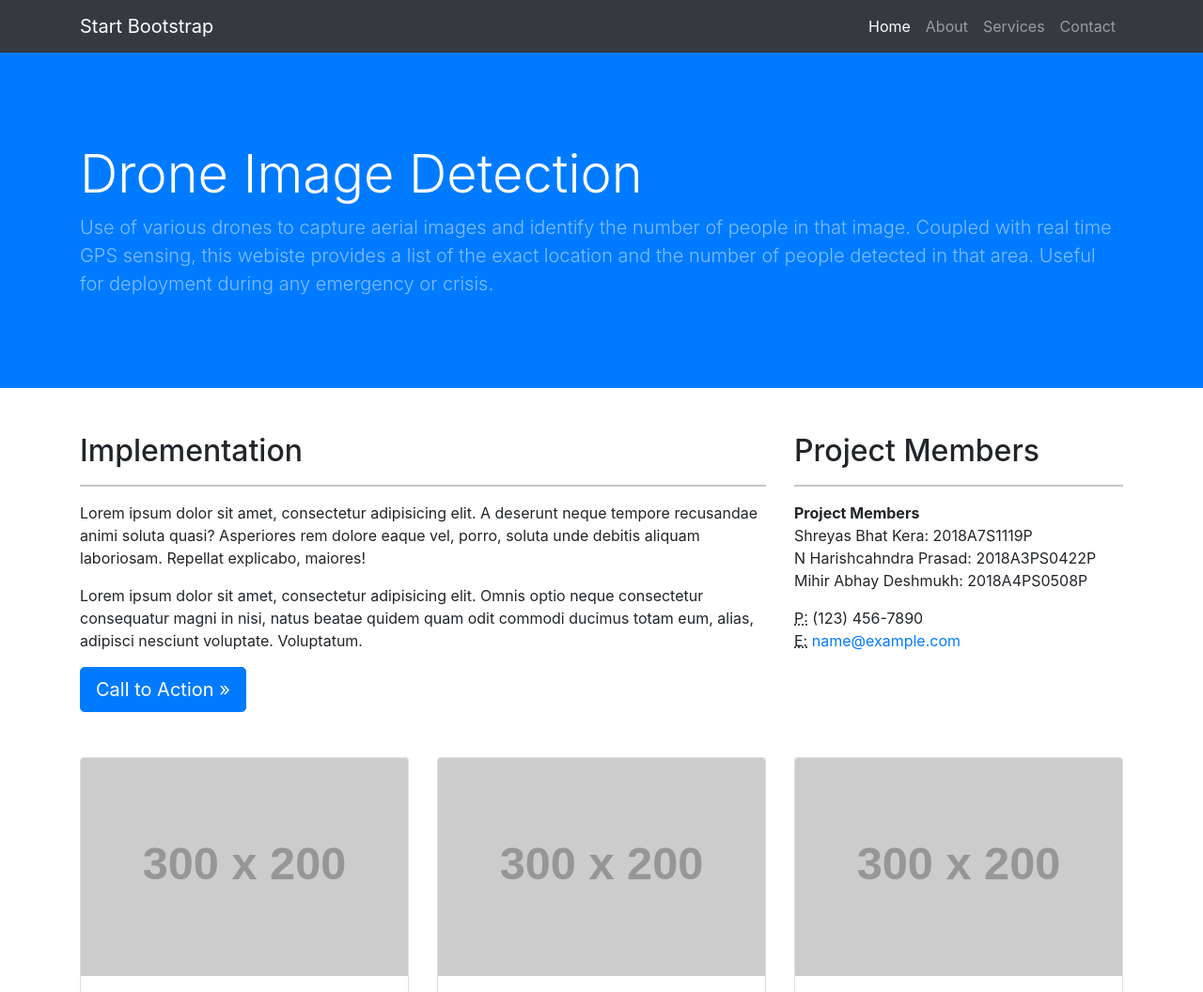
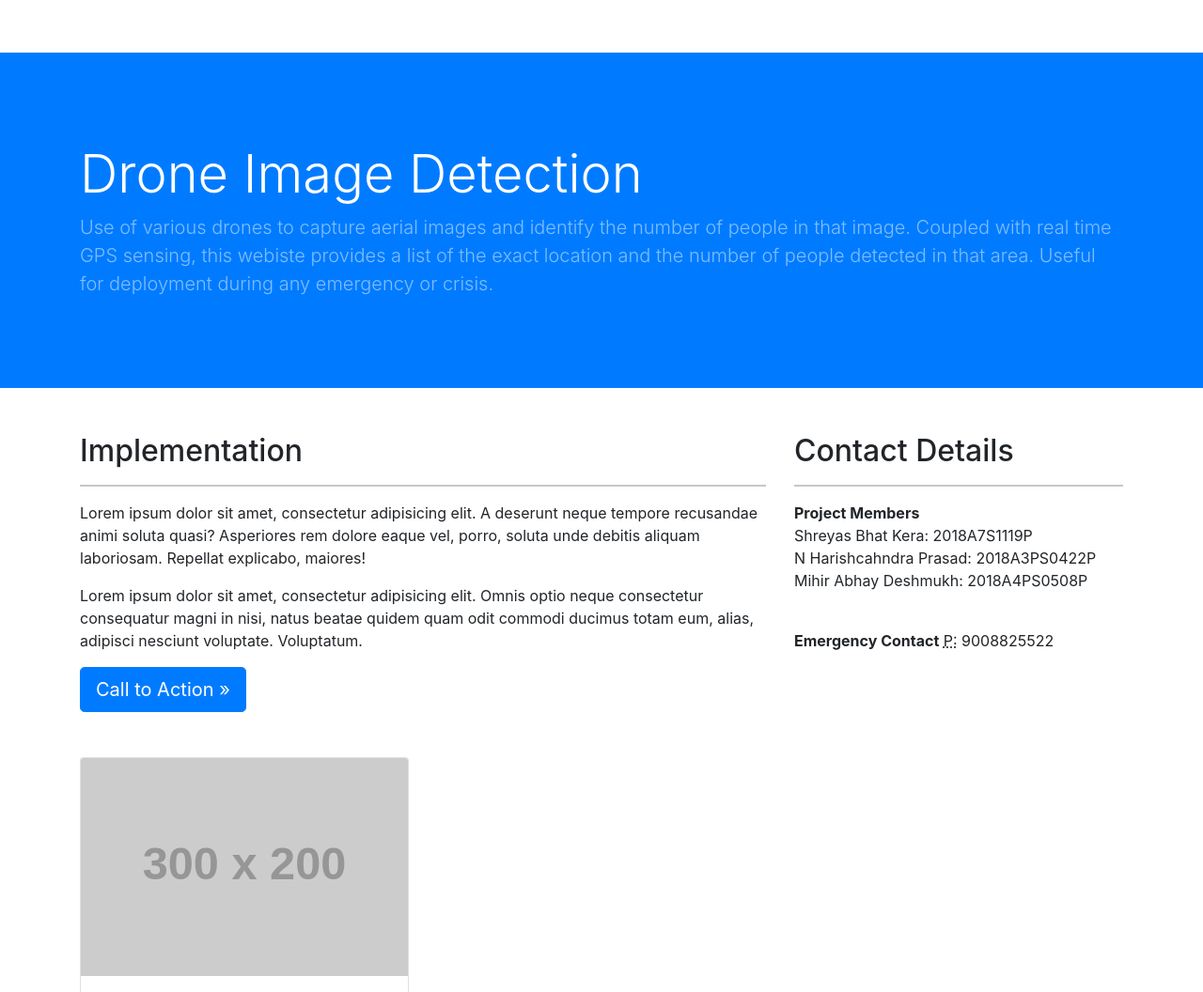
Before and after one commit to shreyas-bk/RPI-Drone-Image-Detection-IOT-Project, a Flask app: page / in a window 1280 px wide. Shown: the top 1056 px of the page at 94% size. Run offline with Flask 2, Linux system fonts and the light colour scheme; grey boxes labelled with a size stand in for pictures from a placeholder-image service; data that the repository does not hold is empty; parts of the project's set-up code (start-up, migrations or seed data) failed here and were passed over; some libraries are stand-ins or nearby versions.

Commit message:
Update index.html

```diff
--- a/flask-app/templates/index.html
+++ b/flask-app/templates/index.html
@@ -20,35 +20,7 @@
 
 <body>
 
-  <!-- Navigation -->
-  <nav class="navbar navbar-expand-lg navbar-dark bg-dark fixed-top">
-    <div class="container">
-      <a class="navbar-brand" href="#">Start Bootstrap</a>
-      <button class="navbar-toggler" type="button" data-toggle="collapse" data-target="#navbarResponsive" aria-controls="navbarResponsive" aria-expanded="false" aria-label="Toggle navigation">
-        <span class="navbar-toggler-icon"></span>
-      </button>
-      <div class="collapse navbar-collapse" id="navbarResponsive">
-        <ul class="navbar-nav ml-auto">
-          <li class="nav-item active">
-            <a class="nav-link" href="#">Home
-              <span class="sr-only">(current)</span>
-            </a>
-          </li>
-          <li class="nav-item">
-            <a class="nav-link" href="#">About</a>
-          </li>
-          <li class="nav-item">
-            <a class="nav-link" href="#">Services</a>
-          </li>
-          <li class="nav-item">
-            <a class="nav-link" href="#">Contact</a>
-          </li>
-        </ul>
-      </div>
-    </div>
-  </nav>
-
-  <!-- Header -->
+   <!-- Header -->
   <header class="bg-primary py-5 mb-5">
     <div class="container h-100">
       <div class="row h-100 align-items-center">
@@ -72,7 +44,7 @@
         <a class="btn btn-primary btn-lg" href="#">Call to Action &raquo;</a>
       </div>
       <div class="col-md-4 mb-5">
-        <h2>Project Members</h2>
+        <h2>Contact Details</h2>
         <hr>
         <address>
           <strong>Project Members</strong>
@@ -81,19 +53,19 @@
           <br>Mihir Abhay Deshmukh: 2018A4PS0508P
         </address>
         <address>
+          <br>
+          <strong>Emergency Contact</strong>
           <abbr title="Phone">P:</abbr>
-          (123) 456-7890
+          9008825522
           <br>
-          <abbr title="Email">E:</abbr>
-          <a href="mailto:#">name@example.com</a>
         </address>
       </div>
     </div>
     <!-- /.row -->
 
     <div class="row">
-      <div class="col-md-4 mb-5">
-        <div class="card h-100">
+      <div class="col-md-4 mb-5" >
+        <div class="card h-100" align="middle">
           <img class="card-img-top" src="https://placehold.it/300x200" alt="">
           <div class="card-body">
             <!-- <h4 class="card-title">Card title</h4> -->
@@ -112,30 +84,6 @@
           </div>
           <div class="card-footer">
             <a href="display_all" class="btn btn-primary">Find Out More!</a>
-          </div>
-        </div>
-      </div>
-      <div class="col-md-4 mb-5">
-        <div class="card h-100">
-          <img class="card-img-top" src="https://placehold.it/300x200" alt="">
-          <div class="card-body">
-            <h4 class="card-title">Card title</h4>
-            <p class="card-text">Lorem ipsum dolor sit amet, consectetur adipisicing elit. Sapiente esse necessitatibus neque sequi doloribus totam ut praesentium aut.</p>
-          </div>
-          <div class="card-footer">
-            <a href="#" class="btn btn-primary">Find Out More!</a>
-          </div>
-        </div>
-      </div>
-      <div class="col-md-4 mb-5">
-        <div class="card h-100">
-          <img class="card-img-top" src="https://placehold.it/300x200" alt="">
-          <div class="card-body">
-            <h4 class="card-title">Card title</h4>
-            <p class="card-text">Lorem ipsum dolor sit amet, consectetur adipisicing elit. Sapiente esse necessitatibus neque.</p>
-          </div>
-          <div class="card-footer">
-            <a href="#" class="btn btn-primary">Find Out More!</a>
           </div>
         </div>
       </div>
```
